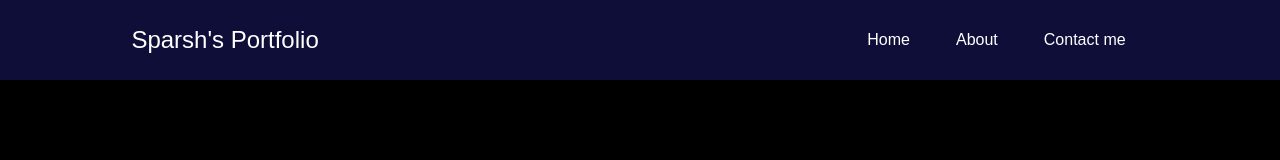
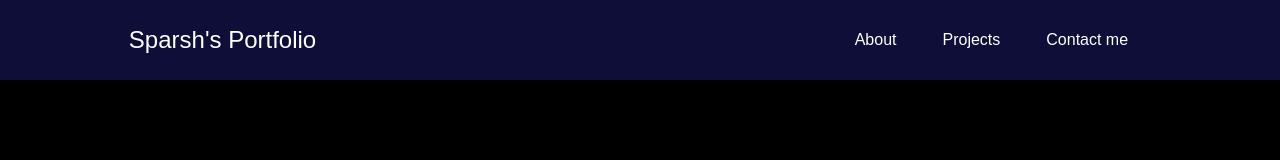
Before and after one commit to Sparshs941/Portfolio, a plain HTML site: page index.html in a window 1280 px wide. Shown: the top 160 px of the page. Drawn offline with nearby package versions, Linux system fonts and the light colour scheme.

Commit message:
Update index.html

```diff
--- a/index.html
+++ b/index.html
@@ -18,8 +18,8 @@
             <div class="left">Sparsh's Portfolio</div>
             <div class="right"></div>
             <ul>
-                <li><a href="index.html onclick=“window.open(‘index.html’, ‘_self’">Home</a></li>
                 <li><a href="about.html">About</a></li>
+                <li><a href="/">Projects</a></li>
                 <li><a href="/">Contact me</a></li>
             </ul>
         </nav>
```
